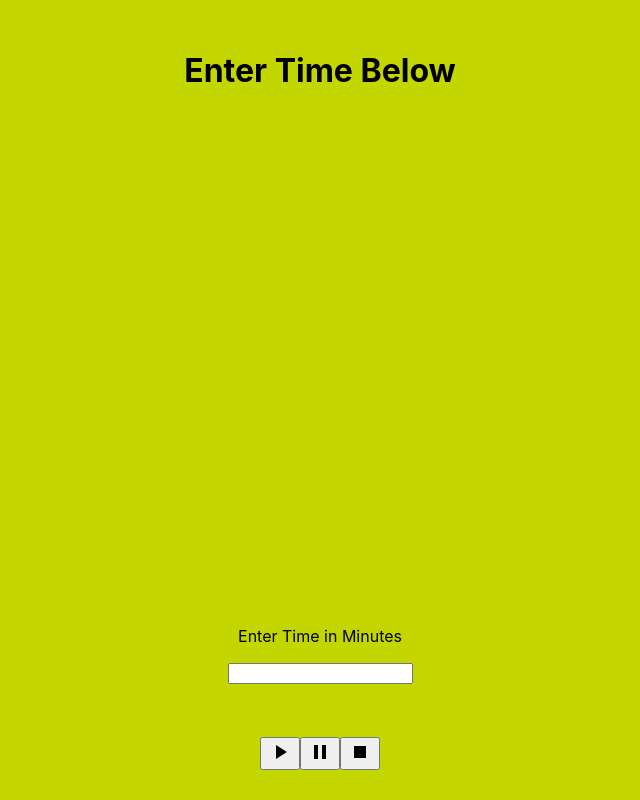
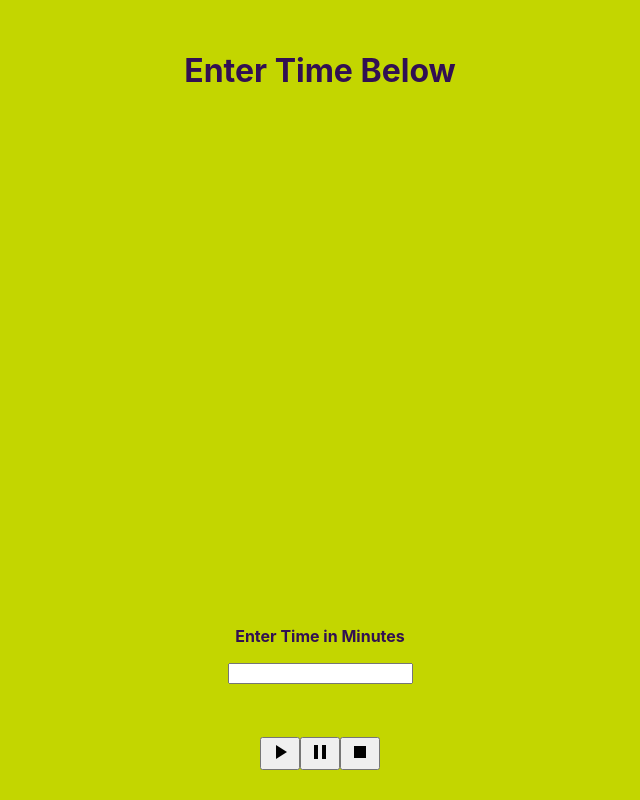
Before and after one commit to daniel-butler/presentation-timer, a React (Create React App) app: page / in a window 1280 px wide. Shown: the whole page, without its empty margins (320-960 px from the left). Built offline with nearby package versions, Linux system fonts and the light colour scheme.

Commit message:
updated so display colors style all the text based on the background color

```diff
--- a/src/App.css
+++ b/src/App.css
@@ -16,6 +16,7 @@
 
 .count-display-green {
   background: #c3d600;
+  color: #321052;
 
 }
 
@@ -26,7 +27,7 @@
 
 .count-display-purple {
   background: #321052;
-
+  color: #c3d600;
 }
 
 .count-down-control {
@@ -34,13 +35,16 @@
   position: fixed;
   bottom: 30px;
   width: 100%;
+  z-index: 0;
 }
 
 .count-down-input-wrapper {
   text-align: center;
+  font-weight: bold;
   position: fixed;
   bottom: 100px;
   width: 100%;
+  z-index: 0;
 }
 
 .count-down-clock-wrapper {
@@ -48,4 +52,5 @@
   position: fixed;
   top: 30px;
   width: 100%;
+  z-index: 0;
 }
--- a/src/App.js
+++ b/src/App.js
@@ -74,7 +74,9 @@ class CountDownControl extends React.Component {
 class CountDownDisplay extends React.Component {
     render() {
         return (
-            <div className={"count-down-display " + this.props.display} />
+            <div className={"count-down-display " + this.props.display}>
+                {this.props.children}
+            </div>
         )
     };
 }
@@ -183,7 +185,7 @@ class App extends React.Component {
             <div className="app">
                 <CountDownDisplay
                     display={this.state.displayClass}
-              />
+                >
                     <CountDownClock
                         remainingSeconds={this.state.remainingSeconds}
                         formatter={this.formatSecondsToTimer}
@@ -197,6 +199,7 @@ class App extends React.Component {
                         clickStop={this.handleStop}
                         clickPause={this.handlePause}
                     />
+                </CountDownDisplay>
             </div>
         )
       }
```
Lines whose indentation alone changed are shown as unchanged.
